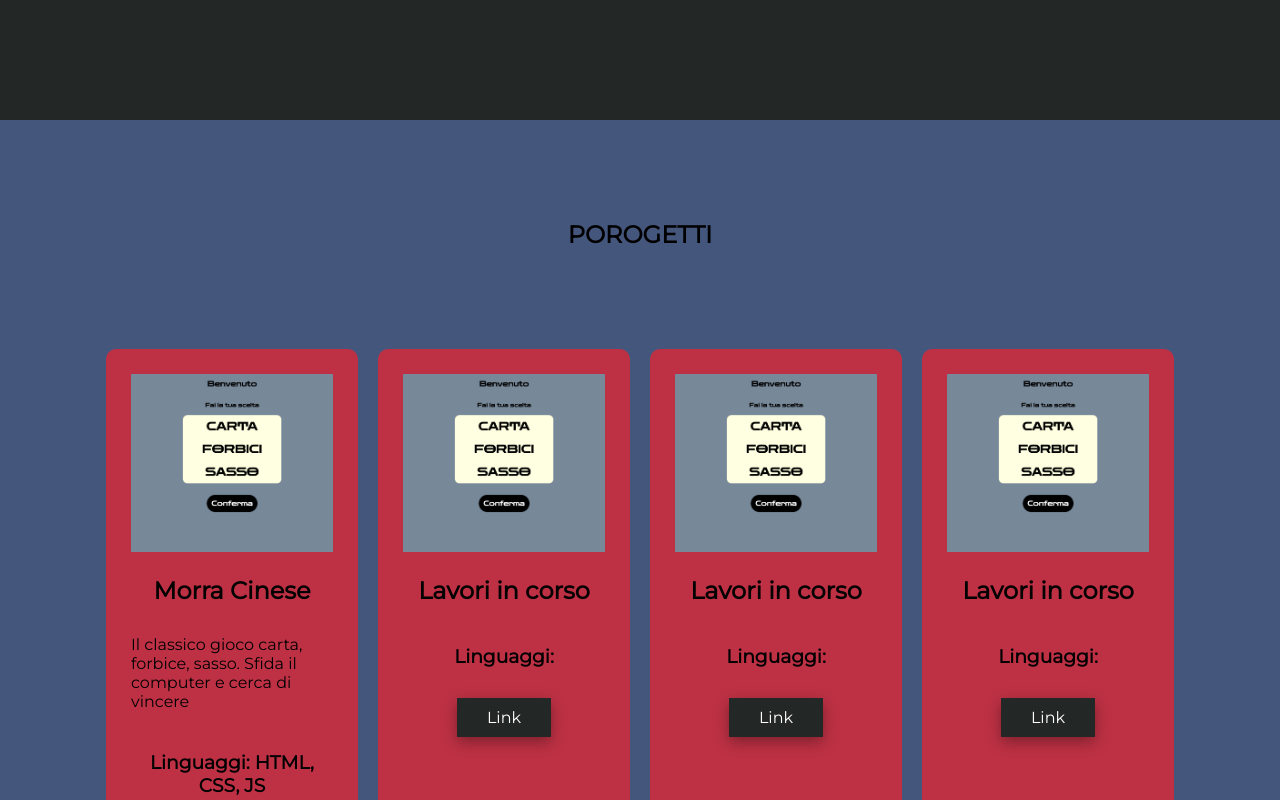
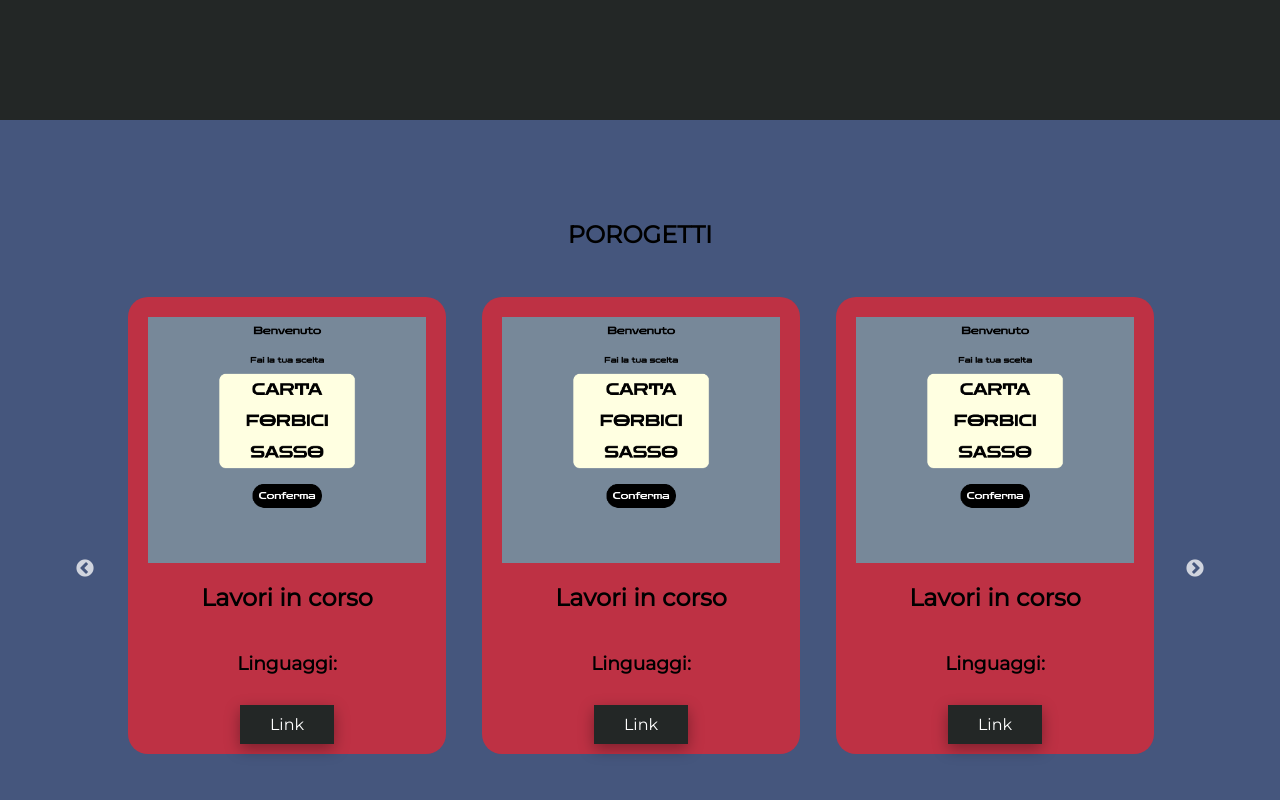
Before and after one commit to Marcotexcode/my_portfolio, a Vue app: page / in a window 1280 px wide. Shown: the part 680-1480 px from the top of the page. Built offline with nearby package versions, Linux system fonts and the light colour scheme.

Commit message:
add sezione progetti carousel

```diff
--- a/src/components/BoxItem.vue
+++ b/src/components/BoxItem.vue
@@ -2,15 +2,27 @@
 
     <div class="container">
 
-        <img class="container--image" :src="require(`@/assets/img/${info.img}.jpg`)"  :alt="info.title">
+        <VueSlickCarouse class="cont-caro" v-bind="settings" >
 
-        <h2 class="container--title">{{info.title}}</h2>
+            <div class="container-box" v-for="(link, index) in linkProg" :key="index">
 
-        <p class="container--description">{{info.description}}</p>
+                <div class="box">
 
-        <h3 class="container--language">Linguaggi: <span>{{info.language}}</span></h3>
+                    <img class="container--image" :src="require(`@/assets/img/${link.img}.jpg`)"  :alt="link.title">
 
-        <a class="container--link" :href="info.link">Link</a>
+                    <h2 class="container--title">{{link.title}}</h2>
+
+                    <p class="container--description">{{link.description}}</p>
+
+                    <h3 class="container--language">Linguaggi: <span>{{link.language}}</span></h3>
+
+                    <a class="container--link" :href="link.link">Link</a>
+
+                </div>
+
+            </div>
+
+        </VueSlickCarouse>
 
     </div>
 
@@ -18,26 +30,59 @@
 
 <script>
 
+    import ItemProg from '@/data/ItemProg.js';
+    import VueSlickCarouse from 'vue-slick-carousel';
+    import 'vue-slick-carousel/dist/vue-slick-carousel-theme.css';
+
     export default {
 
       name: 'BoxItem',
 
-      props: {
+        data() {
+            return {
 
-        info: Object
+                settings: {
 
-      }
+                    "infinite": true,
+                    "slidesToShow": 3,
+                    "slidesToScroll": 1,
+                    "autoplay": true,
+                    "arrows": true,
+                    "responsive": [
+
+                        {
+                            "breakpoint": 968,
+                            "settings": {
+                                "slidesToShow": 1,
+                                "arrows": false,
+
+
+                            }
+                        }
+                    ]
+                },
+
+                linkProg: ItemProg
+
+            }
+        },
+
+        components: {
+
+            VueSlickCarouse
+
+        }
 
     }
 
 </script>
 
+
 <style lang="scss" scoped>
 
+    @import '@/style/variabili.scss';
+
     .container {
-        border-radius: 10px;
-        width: 20%;
-        margin: 10px;
 
         .container--image {
             width: 100%;
@@ -66,6 +111,24 @@
             color: white;
             padding: 10px 30px;
             box-shadow: rgba(0, 0, 0, 0.35) 0px 5px 15px;
+        }
+
+        .cont-caro {
+            display: flex;
+            align-items: center;
+            padding: 10px;
+
+            .container-box {
+
+                .box {
+                    height: 100%;
+                    border-radius: 20px;
+                    background: $Bordeaux;
+                    padding: 20px;
+                    margin: 5%;
+                }
+
+            }
 
         }
 
--- a/src/components/Carousel.vue
+++ b/src/components/CarouselJumbo.vue
@@ -3,7 +3,7 @@
 
     <div class="container">
 
-        <VueSlickCarousel class="container-carousel" v-bind="settings">
+        <VueSlickCarousel  class="container-carousel" v-bind="settings">
 
             <div class="container-image"   v-for="(link, index) in links" :key="index"  :info="link">
 
@@ -25,7 +25,7 @@
     import ItemConoscenze from '@/data/ItemConoscenze.js';
 
     export default {
-        name: 'Carousel',
+        name: 'CarouselJumbo',
 
         components: { VueSlickCarousel },
 
--- a/src/components/Jumbotron.vue
+++ b/src/components/Jumbotron.vue
@@ -8,7 +8,7 @@
 
       <span class="title-sub--subtitle">Le mie conoscenze</span>
 
-      <Carousel class="carousel"/>
+      <CarouselJumbo class="carousel"/>
 
     </div>
 
@@ -19,7 +19,7 @@
 
 <script>
 
-  import Carousel from '@/components/Carousel.vue';
+  import CarouselJumbo from '@/components/CarouselJumbo.vue';
 
   export default {
 
@@ -27,7 +27,7 @@
 
     components: {
 
-      Carousel
+      CarouselJumbo
 
     },
 
--- a/src/components/Section1.vue
+++ b/src/components/Section1.vue
@@ -4,44 +4,31 @@
 
     <h2 class="container--title">Porogetti</h2>
 
-    <div class="container--box">
-
-      <BoxItem class="box-item" v-for="(link, index) in linkProg" :key="index"  :info="link"/>
-
-    </div>
+    <BoxItem class="box-item" />
 
   </div>
 
 </template>
 
+
 <script>
 
-  import ItemProg from '@/data/ItemProg.js';
   import BoxItem from '@/components/BoxItem.vue';
 
   export default {
 
     name: 'Section1',
 
-    data() {
-
-      return {
-
-        linkProg: ItemProg
-
-      }
-
-    },
-
     components: {
 
-      BoxItem
+      BoxItem,
 
     }
 
   }
 
 </script>
+
 
 <style lang="scss" scoped>
 
@@ -51,37 +38,21 @@
   .container {
     background: #45567d;
     text-align: center;
-    padding: 10px;
+    padding: 10px 50px;
     width: 100%;
 
     .container--title {
-      margin: 90px 0px;
+      margin: 90px 0px 10px;
       text-transform: uppercase;
-    }
-    .container--box {
-      display: flex;
-      flex-wrap: wrap;
-      justify-content: center;
-      overflow: hidden;
-
-    }
-
-    .box-item {
-      padding: 25px;
-      background: $Bordeaux;
-      width: 20%;
     }
 
   }
 
   @media (max-width: 968px) {
 
-
-
-
-
-
-
+      .container {
+        padding: 10px 15px;
+      }
 
   }
 
```
Also changed, not shown: src/assets/img/(MyPornSnap.top)_momsons-2.jpg (added).
